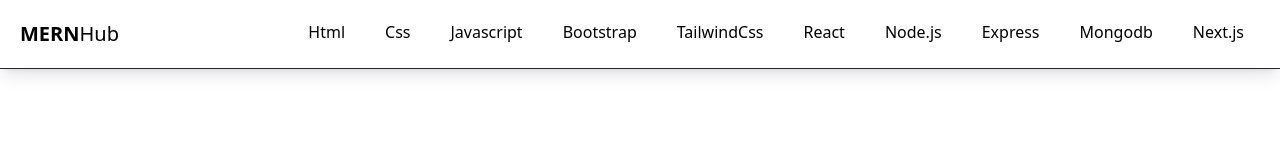
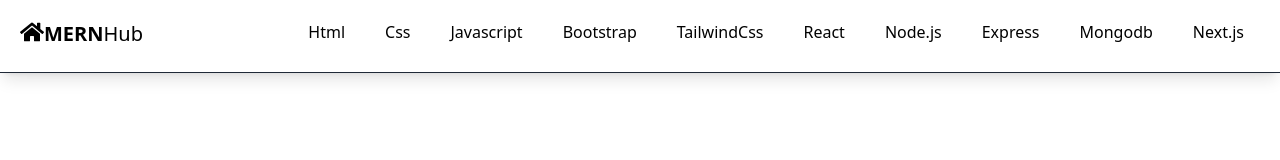
Before and after one commit to Rednam-madhavi/MERN-HUB, a React (Vite) app: page / in a window 1280 px wide. Shown: the top 160 px of the page. Built offline with nearby package versions, Linux system fonts and the light colour scheme.

Commit message:
Navbar Done

```diff
--- a/src/App.css
+++ b/src/App.css
@@ -1,18 +1,16 @@
-/* Custom scrollbar for better visibility on small screens */
-.scrollbar-thin {
-    scrollbar-width: thin;
+/* Hide scrollbar for Chrome, Safari and Edge */
+.custom-scrollbar::-webkit-scrollbar {
+    display: none;
 }
 
-.scrollbar-thumb-gray-400::-webkit-scrollbar-thumb {
-    background: #9ca3af;
-    border-radius: 10px;
+/* Hide scrollbar for Firefox */
+.custom-scrollbar {
+    scrollbar-width: none;
 }
 
-.scrollbar-track-gray-200::-webkit-scrollbar-track {
-    background: #e5e7eb;
+/* Ensure horizontal scrolling still works */
+.custom-scrollbar {
+    -ms-overflow-style: none;
+    overflow-x: auto;
+    white-space: nowrap;
 }
-
-/* Add this to your App.css or any global CSS file */
-.transition-all {
-    transition: all 0.3s ease;
-}
--- a/src/components/Navbar.jsx
+++ b/src/components/Navbar.jsx
@@ -1,11 +1,13 @@
 import React from 'react';
 import { Link } from 'react-router-dom';
+import { FaHome } from "react-icons/fa";
 import '/src/App.css';
 
 const Navbar = () => {
     return (
         <nav className="flex flex-col md:flex-row justify-between bg-white p-3 text-black border-b border-gray-800 shadow-lg sticky top-0 z-50">
             <Link to="/" className="font-semibold text-xl cursor-pointer p-2 whitespace-nowrap">
+                <FaHome className="inline-block mb-2" size={24} />
                 MERN<span className="font-light">Hub</span>
             </Link>
 
```
